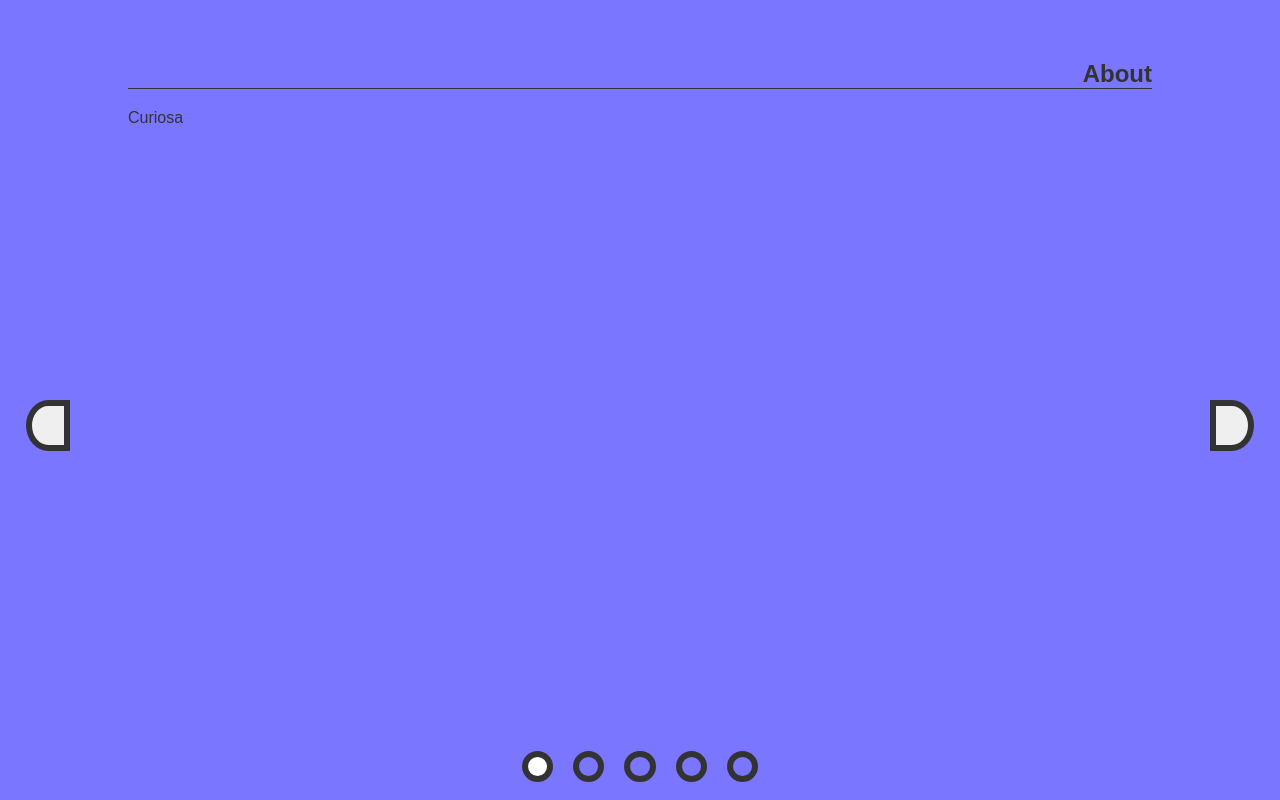
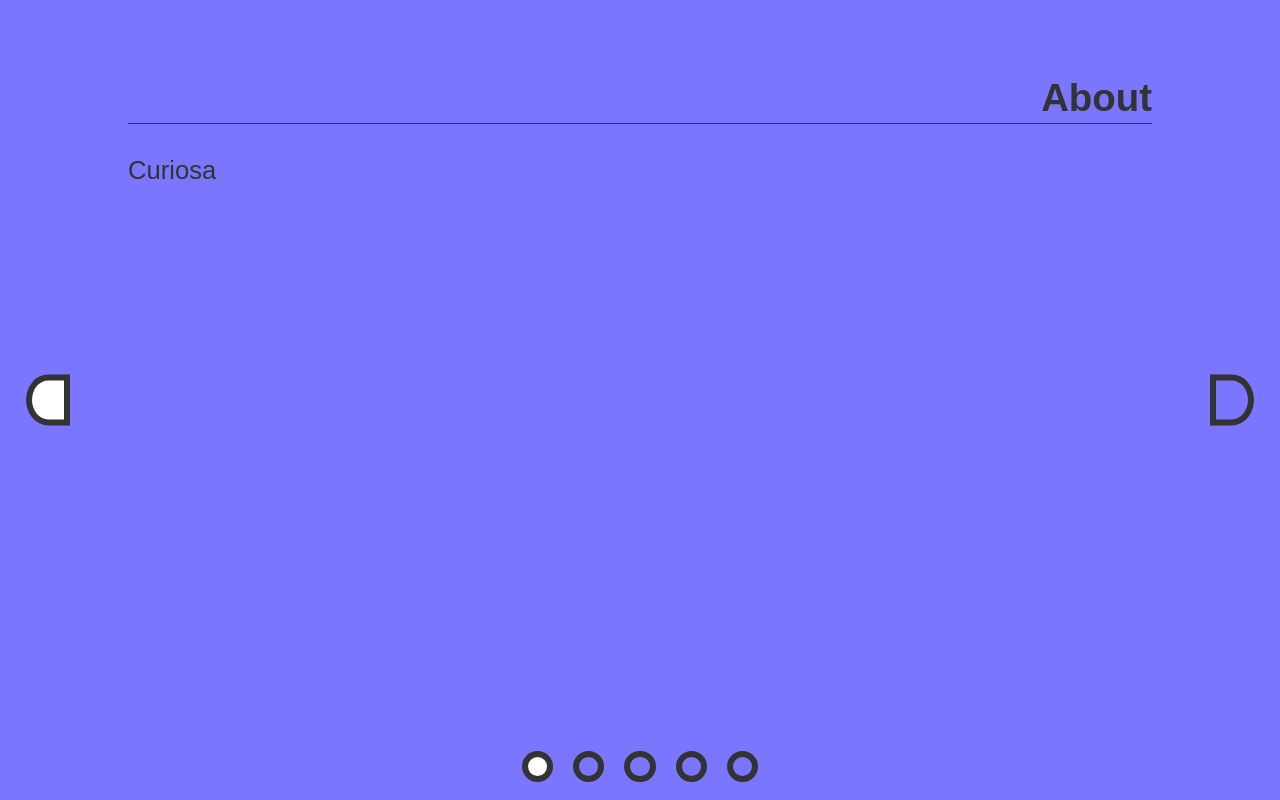
Before and after one commit to Brassawiking/brassawiking.github.io, a website with bundled scripts: page index.html in a window 1280 px wide. Both pictures are taken after a click on the button "Prev page". Built offline with nearby package versions, Linux system fonts and the light colour scheme.

Commit message:
Basic dev server. Styling tweaks.

```diff
--- a/index.css
+++ b/index.css
@@ -8,15 +8,19 @@ body {
   font-family: Arial;
   font-weight: 500;
   color: #333;
+  font-size: 2vw;
 }
 
 body {
   transition-duration: 750ms;
+  transition-property: background;
 }
 
 h1 {
   text-align: right;
-  border-bottom: 1px solid;
+  border-bottom: 0.1vw solid;
+  line-height: 4vw;
+  font-size: 3vw;
 }
 
 a,
@@ -31,6 +35,7 @@ a:visited {
 .pages {
   display: flex;
   transition-duration: 750ms;
+  transition-property: transform;
 }
 
 .pages > * {
@@ -50,12 +55,17 @@ a:visited {
   width: 3.5vw;
   height: 4vw;
   color: inherit;
+  background: none;
+  transform: translateY(-50%);
 }
 
 .prevButton:hover,
-.nextButton:hover {
+.prevButton:focus,
+.nextButton:hover,
+.nextButton:focus {
   background: #fff;
   cursor: pointer;
+  outline: none;
 }
 
 .prevButton {
```
Also changed, not shown: package.json (added, +10 -0 lines), server.js (added, +11 -0 lines), 2 other files.
